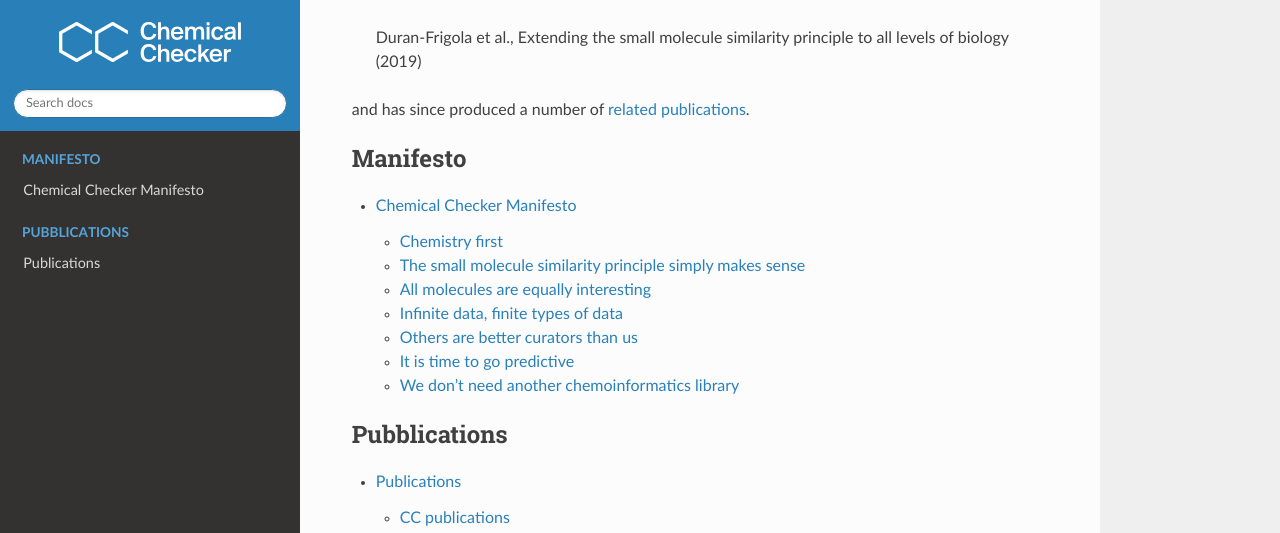
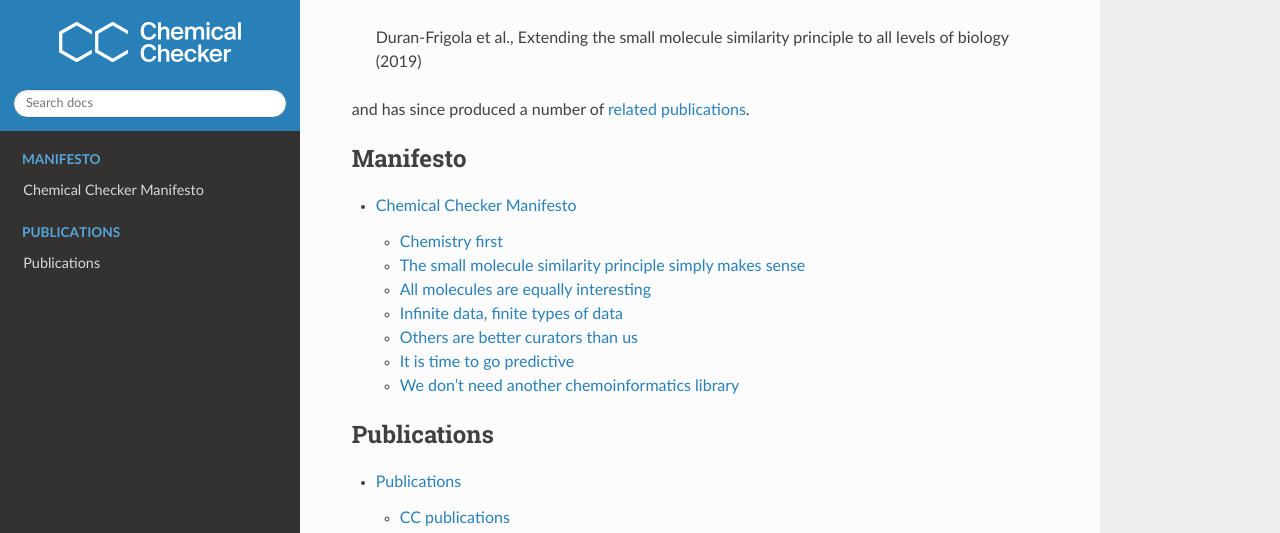
Before and after one commit to sbnb-irb/chemical-checker, a Sphinx documentation site: the page built from package/docs/index.rst, in a window 1280 px wide and 900 px high, scrolled down 542 px. Shown: the top 533 px of the window. Built offline with Sphinx 7.4.7 and the Read the Docs theme 2.0.0, drawn with Linux system fonts in a browser that asks for light colours; formulas are drawn with MathJax 3.

Commit message:
fix spelling error

```diff
--- a/package/docs/index.rst
+++ b/package/docs/index.rst
@@ -27,7 +27,7 @@
     Duran-Frigola et al., Extending the small molecule similarity principle to all levels of biology (2019)
 
 and has since
-produced a number of :doc:`related publications <pubblications>`.
+produced a number of :doc:`related publications <publications>`.
 
 .. _Structural Bioinformatics & Network Biology Laboratory: https://sbnb.irbbarcelona.org/
 .. _IRB Barcelona: https://www.irbbarcelona.org/en
@@ -43,9 +43,9 @@
 
 .. toctree::
    :maxdepth: 2
-   :caption: Pubblications
+   :caption: Publications
 
-   pubblications
+   publications
 
 
 Indices and tables
```
Also changed, not shown: package/docs/publications.rst (renamed from package/docs/pubblications.rst).
